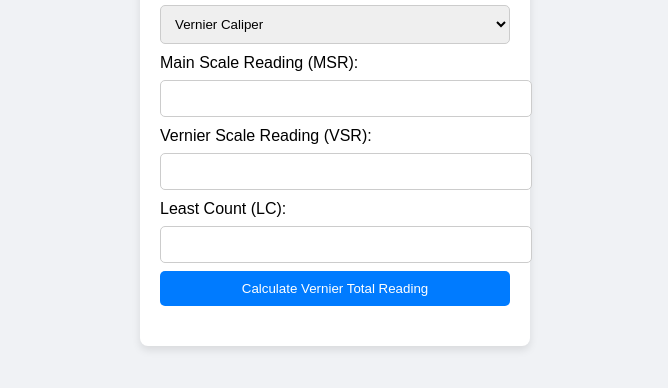
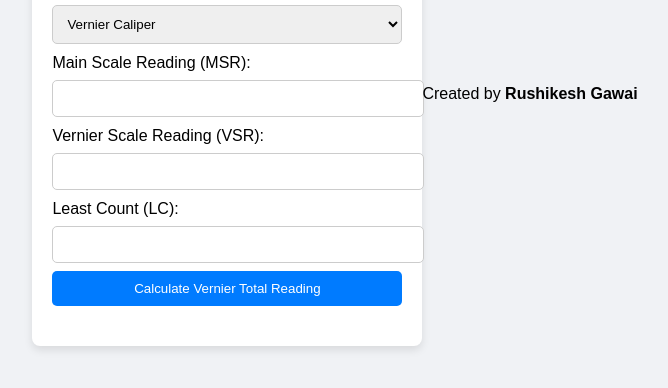
Before and after one commit to rushikeshgawai/Calculator, a plain HTML site: page index.html in a window 1280 px wide. Shown: the part 306-694 px from the top of the page, without its empty margins (305-973 px from the left). Drawn offline with Linux system fonts and the light colour scheme.

Commit message:
Update index.html

```diff
--- a/index.html
+++ b/index.html
@@ -89,7 +89,9 @@
 
     <h2 id="result"></h2>
   </div>
-
+  <footer>
+    Created by <b>Rushikesh Gawai</b>
+  </footer>
   <script>
     function toggleForm() {
       const selectedCalculator = document.getElementById('calculator').value;
```
